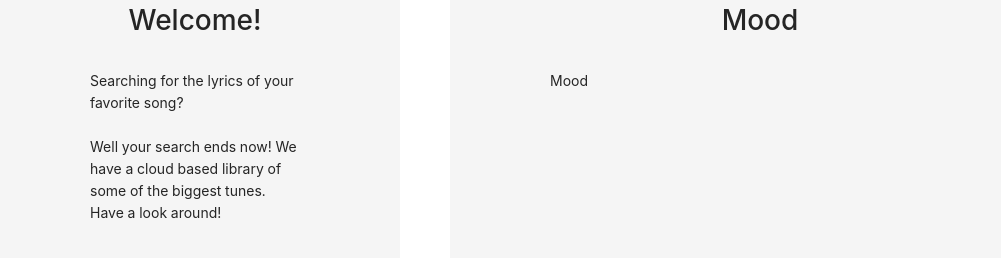
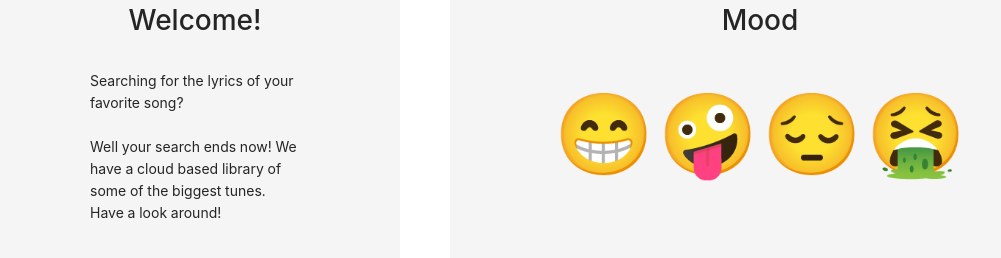
Before and after one commit to manjoot/lyric-plug, a React (Create React App) app: page / in a window 1280 px wide. Shown: the part 182-440 px from the top of the page, without its empty margins (110-1111 px from the left). Built offline with nearby package versions, Linux system fonts and the light colour scheme.

Commit message:
Creating front end of Mood section

```diff
--- a/src/components/Mood/index.css
+++ b/src/components/Mood/index.css
@@ -3,3 +3,16 @@
 .App {
   text-align: center;
 }
+
+.container {
+  display: flex;
+  flex-wrap: wrap;
+  justify-content: space-evenly;
+}
+
+.item {
+  margin-bottom: 3%;
+  position: relative;
+  color: black ;
+  font-size: 5rem;
+}
--- a/src/components/Mood/index.js
+++ b/src/components/Mood/index.js
@@ -5,9 +5,14 @@ import axios from 'axios';
 function Mood() {
 
     return (
-      <div>
-        Mood
-      </div>
+      <div class="container">
+        <div class="item">😁</div>
+        <div class="item">🤪</div>
+        <div class="item">😔</div>
+        <div class="item">🤮</div>
+
+
+    </div>
     )
 }
 
```
